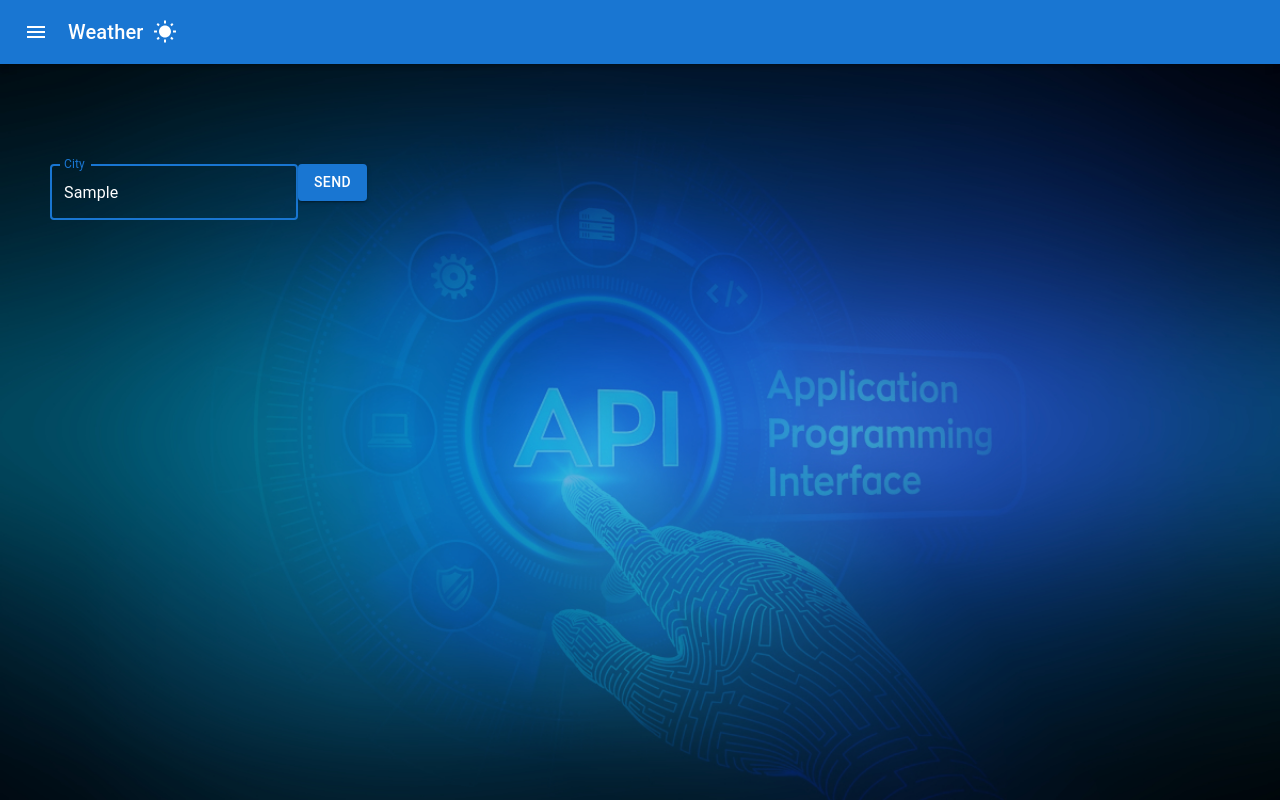
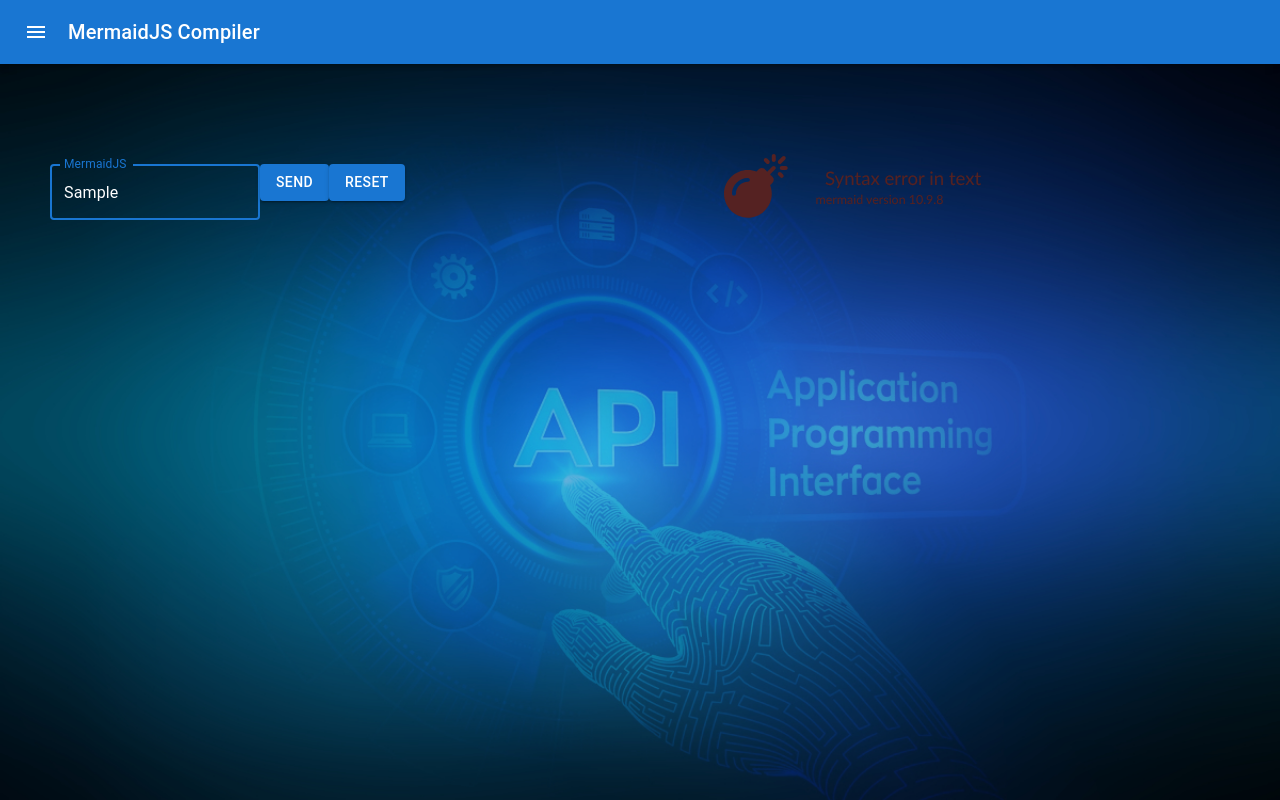
Before and after one commit to MateiMitran/CloudCheckAPI, a Next.js app: page / in a window 1280 px wide. Both pictures are taken after typing "Sample" into the empty fields and a click on the button "SEND". Built offline with nearby package versions, Linux system fonts and the light colour scheme; no server answers.

Commit message:
First version, MermaidJS interpreting

```diff
--- a/components/InputForm.js
+++ b/components/InputForm.js
@@ -4,7 +4,6 @@ import { Controller } from "react-hook-form";
 import styles from "../styles/styles.module.css";
 
 const InputForm = (props) => {
-
   return (
     <div>
       <Controller
@@ -13,14 +12,14 @@ const InputForm = (props) => {
         defaultValue=""
         render={({ field: { onChange, value }, fieldState: { error } }) => (
           <TextField
-            label="City"
+            label="MermaidJS"
             onChange={props.onTextChange}
             variant="outlined"
             className="cityField"
-            sx={{ input: { color: "white" } }}
+            inputProps={{ style: { color: "white" } }}
             focused
-            inputRef={props.cityNameProp}
             data-cy="input_Textfield"
+            multiline
           />
         )}
         rules={{ required: "Field required" }}
--- a/components/Navbar.js
+++ b/components/Navbar.js
@@ -1,11 +1,9 @@
+import MenuIcon from "@mui/icons-material/Menu";
+import AppBar from "@mui/material/AppBar";
 import Box from "@mui/material/Box";
-import AppBar from "@mui/material/AppBar";
+import IconButton from "@mui/material/IconButton";
 import Toolbar from "@mui/material/Toolbar";
-import IconButton from "@mui/material/IconButton";
 import Typography from "@mui/material/Typography";
-import WbSunnyIcon from "@mui/icons-material/WbSunny";
-import MenuIcon from "@mui/icons-material/Menu";
-
 
 const Navbar = (props) => {
   return (
@@ -22,13 +20,12 @@ const Navbar = (props) => {
             <MenuIcon />
           </IconButton>
           <Typography variant="h6" component="div" sx={{ flexGrow: 1 }}>
-              Weather
+            MermaidJS Compiler
           </Typography>
-            <WbSunnyIcon sx={{ mr: "90%", ml: "10px" }}> </WbSunnyIcon>
         </Toolbar>
       </AppBar>
     </Box>
   );
-}
+};
 
 export default Navbar;
--- a/package.json
+++ b/package.json
@@ -14,6 +14,7 @@
     "@mui/icons-material": "^5.10.3",
     "@mui/material": "^5.10.3",
     "axios": "^0.27.2",
+    "mermaid": "^9.1.6",
     "next": "12.2.5",
     "react": "18.2.0",
     "react-dom": "18.2.0",
--- a/pages/index.js
+++ b/pages/index.js
@@ -1,65 +1,27 @@
-import React, { useRef, useState } from "react";
+import React, { useState } from "react";
 import { useForm } from "react-hook-form";
 import InputForm from "../components/InputForm";
 import Navbar from "../components/Navbar";
-import WeatherCard from "../components/WeatherCard";
 import styles from "../styles/styles.module.css";
-import ApiService from "./api.service";
+import MermaidViewer from "./mermaid.service";
 
 export default function Home() {
   const [expanded, setExpanded] = useState(false);
-  const [temp, setTemp] = useState("");
-  const [city, setCity] = useState("");
-  const [country, setCountry] = useState("");
-  const [visibility, setVisibility] = useState("");
-  const [region, setRegion] = useState("");
-  const [latitude, setLatitude] = useState("");
-  const [longitude, setLongitude] = useState("");
   const [pressed, setPressed] = useState(false);
-  const [cardLabel, setCardLabel] = useState("");
+  const [snippet, setSnippet] = useState("");
+  const [code, setCode] = useState("");
 
   function sendRequestButton() {
-    if (
-      cityName.current.value !== "" &&
-      cityName.current.value.length > 2 &&
-      /[0-9]/.test(cityName.current.value) == false
-    ) {
-      ApiService.sendRequest(city).then((response) => {
-        if (JSON.stringify(response.data).includes("false")) {
-          alert("Please enter a valid city");
-        } else {
-          SetDataFromResponse();
-          function SetDataFromResponse() {
-            setTemp(response.data.current.temperature);
-            setCountry(response.data.location.country);
-            setRegion(response.data.location.region);
-            setLatitude(response.data.location.lat);
-            setLongitude(response.data.location.lon);
-            setVisibility(response.data.current.visibility);
-            setCardLabel(city);
-            setPressed(true);
-            console.log(pressed);
-          }
-        }
-      });
-    } else {
-      alert("Please enter a valid city!");
-      setPressed(false);
-    }
+    setPressed(true);
+    setCode(snippet);
   }
   function handleTextChange(e) {
-    setCity(e.target.value);
+    setSnippet(e.target.value);
   }
 
   function changePressed() {
-    if (pressed == false) {
-      alert("No city to reset!");
-    } else {
-      setPressed(!pressed);
-      cityName.current.value = "";
-    }
+    setPressed(!pressed);
   }
-  const cityName = useRef();
 
   const { handleSubmit, control } = useForm();
 
@@ -79,7 +41,6 @@ export default function Home() {
           <InputForm
             control={control}
             onTextChange={handleTextChange}
-            cityNameProp={cityName}
             sendRequestButtonProp={sendRequestButton}
             changePressed={changePressed}
             pressed={pressed}
@@ -87,19 +48,7 @@ export default function Home() {
         </form>
       </div>
       <div className={styles.rightSide}>
-        {pressed && (
-          <WeatherCard
-            cardLabel={cardLabel}
-            country={country}
-            temp={temp}
-            expanded={expanded}
-            handleExpandClick={handleExpandClick}
-            visibility={visibility}
-            region={region}
-            latitude={latitude}
-            longitude={longitude}
-          />
-        )}
+        {pressed && <MermaidViewer chart={code}></MermaidViewer>}
       </div>
     </div>
   );
--- /dev/null
+++ b/pages/mermaid.service.js
@@ -0,0 +1,17 @@
+import mermaid from "mermaid";
+import { useEffect } from "react";
+
+const MermaidViewer = (props) => {
+    useEffect(()=> mermaid.contentLoaded(), []);
+    mermaid.initialize({
+        startOnLoad: true,
+        useMaxWidth: true,
+    });
+    return (
+        <div className="mermaid">
+            {props.chart}
+        </div>
+    )
+}
+
+export default MermaidViewer;
--- a/styles/styles.module.css
+++ b/styles/styles.module.css
@@ -5,7 +5,7 @@
 }
 
 .rightSide {
-  margin-right: 44%;
+  margin-right: 20%;
   float: right;
   margin-top: 90px;
 }
```
Also changed, not shown: pages/flowchart.dictionary.js (added, +8 -0 lines), 2 other files (tests, documents, lock files or other folders). Lines whose indentation alone changed are shown as unchanged.
